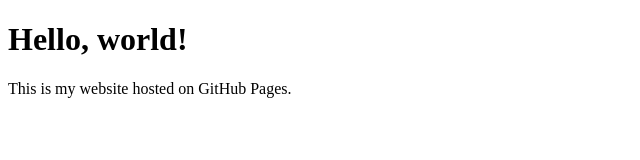
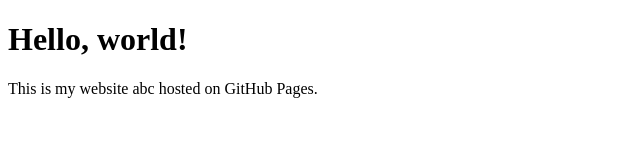
Before and after one commit to jnyxxxxxxx/Muve-vape.com, a plain HTML site: page index.html in a window 1280 px wide. Shown: the full height of the page, 0-640 px from the left. Drawn offline with Linux system fonts and the light colour scheme.

Commit message:
Update index.html

```diff
--- a/index.html
+++ b/index.html
@@ -7,6 +7,6 @@
 </head>
 <body>
   <h1>Hello, world!</h1>
-  <p>This is my website hosted on GitHub Pages.</p>
+  <p>This is my website abc hosted on GitHub Pages.</p>
 </body>
 </html>
```
